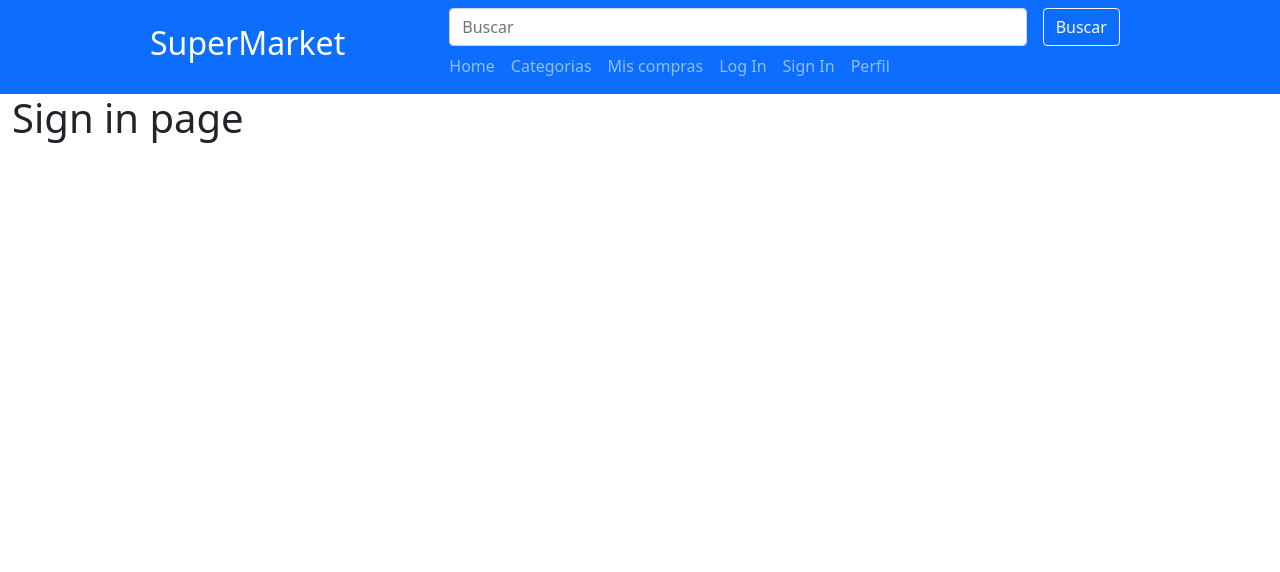
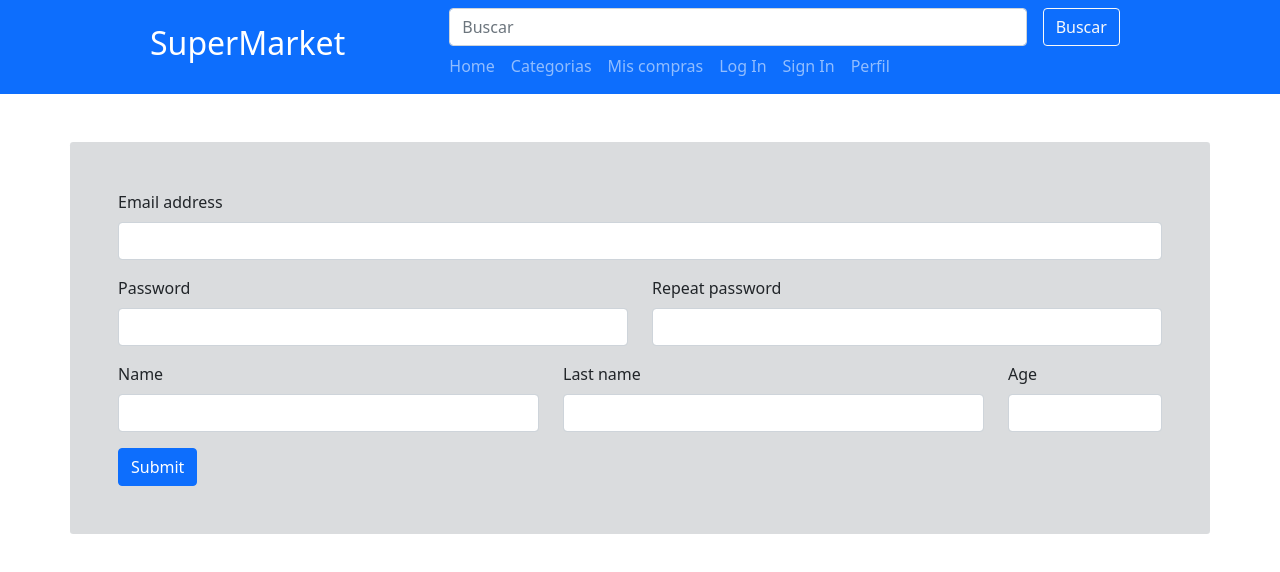
Before and after one commit to ManuelTello/ecommerce-frontend, a React (Create React App) app: page /auth/signin in a window 1280 px wide. Shown: the top 572 px of the page. Built offline with nearby package versions, Linux system fonts and the light colour scheme.

Commit message:
Se agrego los campos de inscripcion y se modoficaron los componentes para ser adaptativos

```diff
--- a/src/routes/auth.SignIn.jsx
+++ b/src/routes/auth.SignIn.jsx
@@ -1,7 +1,42 @@
 import React from "react";
 
 const AuthSignin = ()=>{
-    return <h1>Sign in page</h1>
+    return <div className="container-md my-5 p-5 rounded-1 bg-opacity-25 bg-secondary" >
+        <form action="#" method="POST">
+            <div className="row justify-content-center">
+                <div class="mb-3 col-12">
+                    <label for="email" className="form-label">Email address</label>
+                    <input type="email" className="form-control" id="email" aria-describedby="emailHelp"/>
+                </div>
+                <div class="mb-3 col-6">
+                    <label for="password" className="form-label">Password</label>
+                    <input type="password" className="form-control" id="password"/>
+                </div>
+                <div class="mb-3 col-6">
+                    <label for="password-rep" className="form-label">Repeat password</label>
+                    <input type="password" className="form-control" id="password-rep"/>
+                </div>
+
+
+                <div className="col-5 mb-3">
+                    <label for="name" className="form-label">Name</label>
+                    <input type="text" className="form-control"></input>
+                </div>
+                <div className="col-5 mb-3">
+                    <label for="" className="form-label">Last name</label>
+                    <input type="text" className="form-control"></input>
+                </div>
+                <div className="col-2 mb-3">
+                    <label for="" className="form-label">Age</label>
+                    <input type="number" className="form-control"></input>
+                </div>
+
+                <div className="col">
+                    <button type="submit" className="btn btn-primary">Submit</button>
+                </div>
+            </div>
+       </form>
+    </div>
 };
 
 export default AuthSignin;
```
